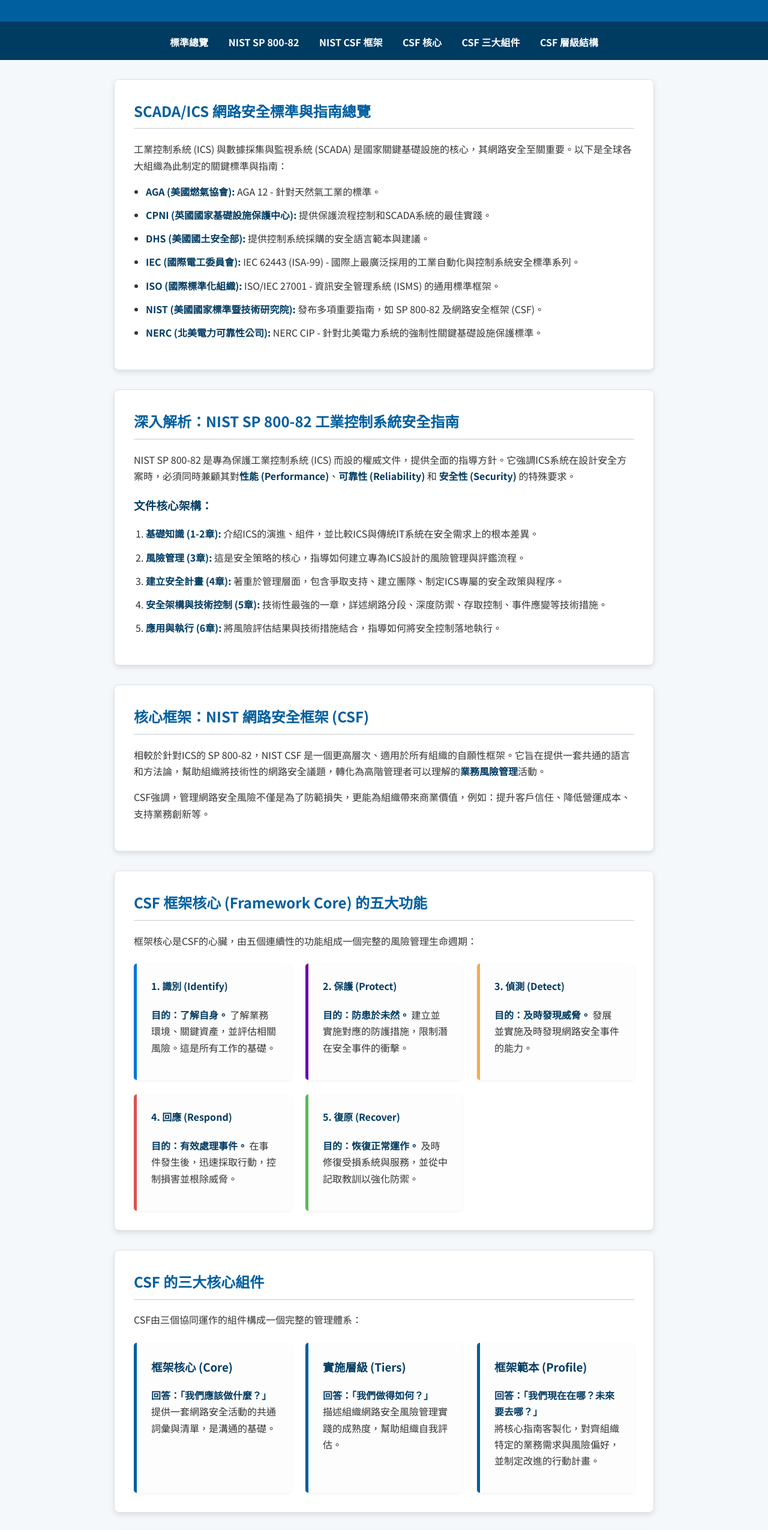
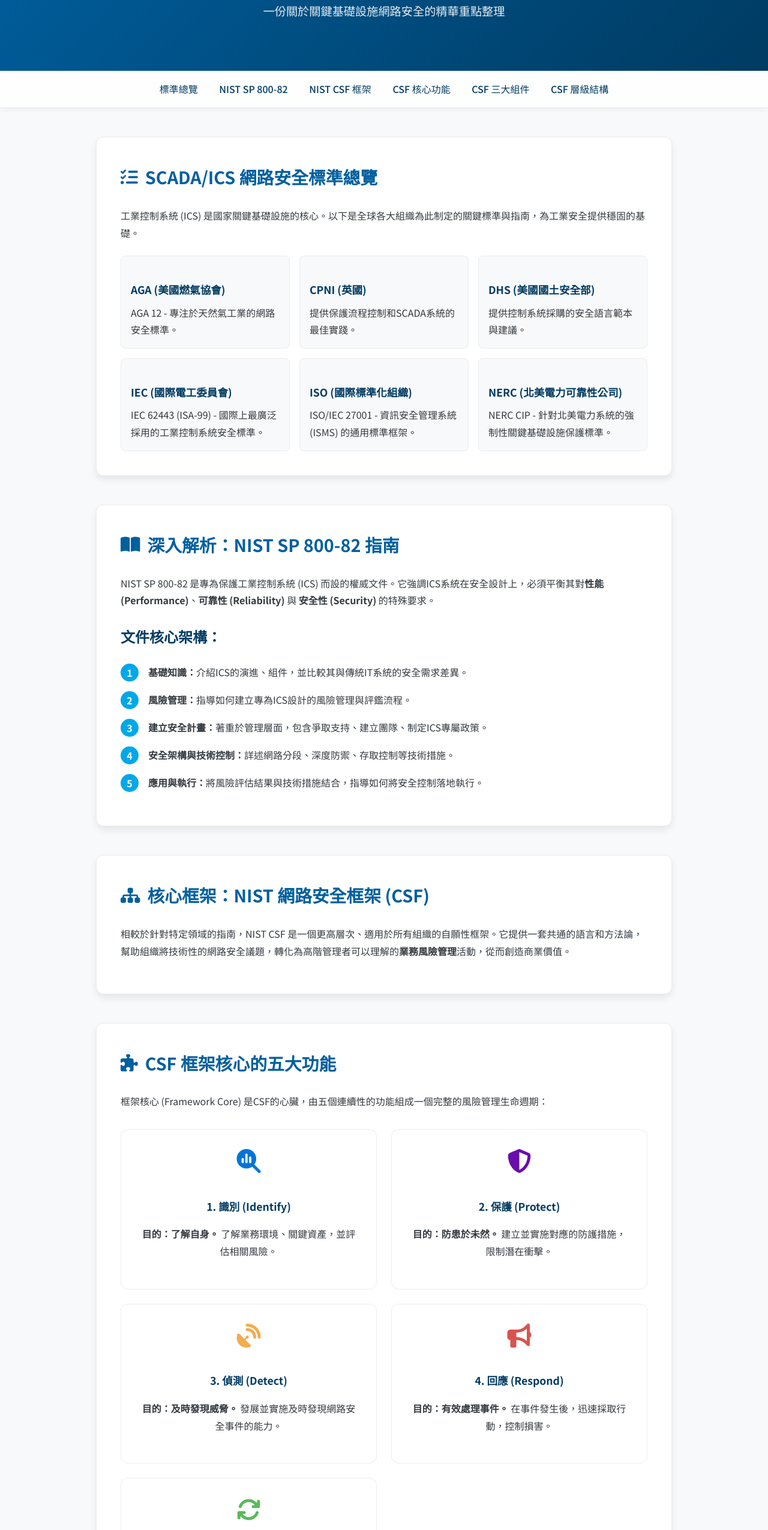
Before and after one commit to cwbdayi638/cybersecurity, a plain HTML site: page index.html in a window 1280 px wide. Shown: the part 152-2702 px from the top of the page at 60% size. Drawn offline with Linux system fonts and the light colour scheme.

Commit message:
update index.html

```diff
--- a/index.html
+++ b/index.html
@@ -3,120 +3,153 @@
 <head>
     <meta charset="UTF-8">
     <meta name="viewport" content="width=device-width, initial-scale=1.0">
-    <title>SCADA/ICS 網路安全標準與框架解析</title>
+    <title>SCADA/ICS 網路安全標準與框架解析 (優化版)</title>
     <link rel="stylesheet" href="style.css">
     <link rel="preconnect" href="https://fonts.googleapis.com">
     <link rel="preconnect" href="https://fonts.gstatic.com" crossorigin>
-    <link href="https://fonts.googleapis.com/css2?family=Noto+Sans+TC:wght@400;700&display=swap" rel="stylesheet">
+    <link href="https://fonts.googleapis.com/css2?family=Noto+Sans+TC:wght@400;500;700&display=swap" rel="stylesheet">
+    <link rel="stylesheet" href="https://cdnjs.cloudflare.com/ajax/libs/font-awesome/6.5.2/css/all.min.css">
 </head>
 <body>
     <header>
-        <h1>SCADA/ICS 網路安全標準與框架解析</h1>
-        <p>基於簡報內容的重點整理</p>
+        <div class="header-content">
+            <h1>SCADA/ICS 網路安全標準與框架解析</h1>
+            <p>一份關於關鍵基礎設施網路安全的精華重點整理</p>
+        </div>
     </header>
     <nav>
         <a href="#s1">標準總覽</a>
         <a href="#s2">NIST SP 800-82</a>
         <a href="#s3">NIST CSF 框架</a>
-        <a href="#s4">CSF 核心</a>
+        <a href="#s4">CSF 核心功能</a>
         <a href="#s5">CSF 三大組件</a>
         <a href="#s6">CSF 層級結構</a>
     </nav>
     <main>
         <section id="s1">
-            <h2>SCADA/ICS 網路安全標準與指南總覽</h2>
-            <p>工業控制系統 (ICS) 與數據採集與監視系統 (SCADA) 是國家關鍵基礎設施的核心，其網路安全至關重要。以下是全球各大組織為此制定的關鍵標準與指南：</p>
-            <ul>
-                <li><strong>AGA (美國燃氣協會):</strong> AGA 12 - 針對天然氣工業的標準。</li>
-                <li><strong>CPNI (英國國家基礎設施保護中心):</strong> 提供保護流程控制和SCADA系統的最佳實踐。</li>
-                <li><strong>DHS (美國國土安全部):</strong> 提供控制系統採購的安全語言範本與建議。</li>
-                <li><strong>IEC (國際電工委員會):</strong> IEC 62443 (ISA-99) - 國際上最廣泛採用的工業自動化與控制系統安全標準系列。</li>
-                <li><strong>ISO (國際標準化組織):</strong> ISO/IEC 27001 - 資訊安全管理系統 (ISMS) 的通用標準框架。</li>
-                <li><strong>NIST (美國國家標準暨技術研究院):</strong> 發布多項重要指南，如 SP 800-82 及網路安全框架 (CSF)。</li>
-                <li><strong>NERC (北美電力可靠性公司):</strong> NERC CIP - 針對北美電力系統的強制性關鍵基礎設施保護標準。</li>
-            </ul>
+            <h2><i class="fa-solid fa-list-check"></i> SCADA/ICS 網路安全標準總覽</h2>
+            <p>工業控制系統 (ICS) 是國家關鍵基礎設施的核心。以下是全球各大組織為此制定的關鍵標準與指南，為工業安全提供穩固的基礎。</p>
+            <div class="card-grid-small">
+                <div class="info-card"><h4>AGA (美國燃氣協會)</h4><p>AGA 12 - 專注於天然氣工業的網路安全標準。</p></div>
+                <div class="info-card"><h4>CPNI (英國)</h4><p>提供保護流程控制和SCADA系統的最佳實踐。</p></div>
+                <div class="info-card"><h4>DHS (美國國土安全部)</h4><p>提供控制系統採購的安全語言範本與建議。</p></div>
+                <div class="info-card"><h4>IEC (國際電工委員會)</h4><p>IEC 62443 (ISA-99) - 國際上最廣泛採用的工業控制系統安全標準。</p></div>
+                <div class="info-card"><h4>ISO (國際標準化組織)</h4><p>ISO/IEC 27001 - 資訊安全管理系統 (ISMS) 的通用標準框架。</p></div>
+                <div class="info-card"><h4>NERC (北美電力可靠性公司)</h4><p>NERC CIP - 針對北美電力系統的強制性關鍵基礎設施保護標準。</p></div>
+            </div>
         </section>
 
         <section id="s2">
-            <h2>深入解析：NIST SP 800-82 工業控制系統安全指南</h2>
-            <p>NIST SP 800-82 是專為保護工業控制系統 (ICS) 而設的權威文件，提供全面的指導方針。它強調ICS系統在設計安全方案時，必須同時兼顧其對<strong>性能 (Performance)</strong>、<strong>可靠性 (Reliability)</strong> 和 <strong>安全性 (Security)</strong> 的特殊要求。</p>
+            <h2><i class="fa-solid fa-book-open"></i> 深入解析：NIST SP 800-82 指南</h2>
+            <p>NIST SP 800-82 是專為保護工業控制系統 (ICS) 而設的權威文件。它強調ICS系統在安全設計上，必須平衡其對<strong>性能 (Performance)</strong>、<strong>可靠性 (Reliability)</strong> 與 <strong>安全性 (Security)</strong> 的特殊要求。</p>
             <h3>文件核心架構：</h3>
-            <ol>
-                <li><strong>基礎知識 (1-2章):</strong> 介紹ICS的演進、組件，並比較ICS與傳統IT系統在安全需求上的根本差異。</li>
-                <li><strong>風險管理 (3章):</strong> 這是安全策略的核心，指導如何建立專為ICS設計的風險管理與評鑑流程。</li>
-                <li><strong>建立安全計畫 (4章):</strong> 著重於管理層面，包含爭取支持、建立團隊、制定ICS專屬的安全政策與程序。</li>
-                <li><strong>安全架構與技術控制 (5章):</strong> 技術性最強的一章，詳述網路分段、深度防禦、存取控制、事件應變等技術措施。</li>
-                <li><strong>應用與執行 (6章):</strong> 將風險評估結果與技術措施結合，指導如何將安全控制落地執行。</li>
+            <ol class="step-list">
+                <li><span>1</span><strong>基礎知識：</strong> 介紹ICS的演進、組件，並比較其與傳統IT系統的安全需求差異。</li>
+                <li><span>2</span><strong>風險管理：</strong> 指導如何建立專為ICS設計的風險管理與評鑑流程。</li>
+                <li><span>3</span><strong>建立安全計畫：</strong> 著重於管理層面，包含爭取支持、建立團隊、制定ICS專屬政策。</li>
+                <li><span>4</span><strong>安全架構與技術控制：</strong> 詳述網路分段、深度防禦、存取控制等技術措施。</li>
+                <li><span>5</span><strong>應用與執行：</strong> 將風險評估結果與技術措施結合，指導如何將安全控制落地執行。</li>
             </ol>
         </section>
 
         <section id="s3">
-            <h2>核心框架：NIST 網路安全框架 (CSF)</h2>
-            <p>相較於針對ICS的 SP 800-82，NIST CSF 是一個更高層次、適用於所有組織的自願性框架。它旨在提供一套共通的語言和方法論，幫助組織將技術性的網路安全議題，轉化為高階管理者可以理解的<strong>業務風險管理</strong>活動。</p>
-            <p>CSF強調，管理網路安全風險不僅是為了防範損失，更能為組織帶來商業價值，例如：提升客戶信任、降低營運成本、支持業務創新等。</p>
+            <h2><i class="fa-solid fa-sitemap"></i> 核心框架：NIST 網路安全框架 (CSF)</h2>
+            <p>相較於針對特定領域的指南，NIST CSF 是一個更高層次、適用於所有組織的自願性框架。它提供一套共通的語言和方法論，幫助組織將技術性的網路安全議題，轉化為高階管理者可以理解的<strong>業務風險管理</strong>活動，從而創造商業價值。</p>
         </section>
 
         <section id="s4">
-            <h2>CSF 框架核心 (Framework Core) 的五大功能</h2>
-            <p>框架核心是CSF的心臟，由五個連續性的功能組成一個完整的風險管理生命週期：</p>
+            <h2><i class="fa-solid fa-puzzle-piece"></i> CSF 框架核心的五大功能</h2>
+            <p>框架核心 (Framework Core) 是CSF的心臟，由五個連續性的功能組成一個完整的風險管理生命週期：</p>
             <div class="functions-grid">
                 <div class="function-card identify">
+                    <i class="fa-solid fa-magnifying-glass-chart"></i>
                     <h4>1. 識別 (Identify)</h4>
-                    <p><strong>目的：了解自身。</strong> 了解業務環境、關鍵資產，並評估相關風險。這是所有工作的基礎。</p>
+                    <p><strong>目的：了解自身。</strong> 了解業務環境、關鍵資產，並評估相關風險。</p>
                 </div>
                 <div class="function-card protect">
+                    <i class="fa-solid fa-shield-halved"></i>
                     <h4>2. 保護 (Protect)</h4>
-                    <p><strong>目的：防患於未然。</strong> 建立並實施對應的防護措施，限制潛在安全事件的衝擊。</p>
+                    <p><strong>目的：防患於未然。</strong> 建立並實施對應的防護措施，限制潛在衝擊。</p>
                 </div>
                 <div class="function-card detect">
+                    <i class="fa-solid fa-satellite-dish"></i>
                     <h4>3. 偵測 (Detect)</h4>
                     <p><strong>目的：及時發現威脅。</strong> 發展並實施及時發現網路安全事件的能力。</p>
                 </div>
                 <div class="function-card respond">
+                    <i class="fa-solid fa-bullhorn"></i>
                     <h4>4. 回應 (Respond)</h4>
-                    <p><strong>目的：有效處理事件。</strong> 在事件發生後，迅速採取行動，控制損害並根除威脅。</p>
+                    <p><strong>目的：有效處理事件。</strong> 在事件發生後，迅速採取行動，控制損害。</p>
                 </div>
                 <div class="function-card recover">
+                    <i class="fa-solid fa-arrows-rotate"></i>
                     <h4>5. 復原 (Recover)</h4>
-                    <p><strong>目的：恢復正常運作。</strong> 及時修復受損系統與服務，並從中記取教訓以強化防禦。</p>
+                    <p><strong>目的：恢復正常運作。</strong> 及時修復受損系統，並從中記取教訓。</p>
                 </div>
             </div>
         </section>
 
         <section id="s5">
-            <h2>CSF 的三大核心組件</h2>
-            <p>CSF由三個協同運作的組件構成一個完整的管理體系：</p>
+            <h2><i class="fa-solid fa-layer-group"></i> CSF 的三大核心組件</h2>
+            <p>CSF由三個協同運作的組件構成一個完整的管理體系，回答了三個關鍵問題：</p>
             <div class="components-grid">
                 <div class="component-card">
                     <h3>框架核心 (Core)</h3>
-                    <p><strong>回答：「我們應該做什麼？」</strong><br>提供一套網路安全活動的共通詞彙與清單，是溝通的基礎。</p>
+                    <p class="question">「我們應該做什麼？」</p>
+                    <p>提供一套網路安全活動的共通詞彙與清單，是溝通的基礎。</p>
                 </div>
                 <div class="component-card">
                     <h3>實施層級 (Tiers)</h3>
-                    <p><strong>回答：「我們做得如何？」</strong><br>描述組織網路安全風險管理實踐的成熟度，幫助組織自我評估。</p>
+                    <p class="question">「我們做得如何？」</p>
+                    <p>描述組織網路安全風險管理實踐的成熟度，幫助組織自我評估。</p>
                 </div>
                 <div class="component-card">
                     <h3>框架範本 (Profile)</h3>
-                    <p><strong>回答：「我們現在在哪？未來要去哪？」</strong><br>將核心指南客製化，對齊組織特定的業務需求與風險偏好，並制定改進的行動計畫。</p>
+                    <p class="question">「我們現在在哪？未來要去哪？」</p>
+                    <p>將核心指南客製化，對齊組織的業務需求，並制定改進的行動計畫。</p>
                 </div>
             </div>
         </section>
 
         <section id="s6">
-            <h2>CSF 框架核心的層級結構與參考資訊</h2>
-            <p>框架核心內部具有一個精細的層級結構，並對應到現有的國際標準，使其非常實用。</p>
+            <h2><i class="fa-solid fa-code-branch"></i> CSF 層級結構與參考資訊</h2>
+            <p>框架核心內部具有精細的層級結構，並對應到現有的國際標準，使其非常實用。</p>
             <h3>三層結構：</h3>
-            <ul>
+            <ul class="hierarchy-list">
                 <li><strong>功能 (Function):</strong> 最高層級，如「識別」。</li>
                 <li><strong>類別 (Category):</strong> 功能的子集，如「治理 (Governance)」。</li>
                 <li><strong>子類別 (Subcategory):</strong> 最精細的行動指引，如「已建立組織資訊安全政策」。</li>
             </ul>
-            <h3>參考資訊 (Informative References):</h3>
-            <p>CSF最實用的特色之一，是它為每個「子類別」提供了對應到現有國際標準（如 <strong>ISO 27001, COBIT, NIST SP 800-53</strong>）的參考。這讓已導入其他標準的組織能快速對應，識別差距，而非從零開始，使其成為一個強大的整合工具。</p>
+            <h3><i class="fa-solid fa-link"></i> 核心特色：參考資訊 (Informative References)</h3>
+            <p>CSF 最實用的特色之一，是它為每個「子類別」提供了對應到現有國際標準（如 <strong>ISO 27001, COBIT, NIST SP 800-53</strong>）的參考。這讓CSF成為一個能整合各種安全標準的「共通語言」和「翻譯工具」。</p>
         </section>
     </main>
     <footer>
         <p>內容整理自 Gemini AI & Presentation Slides. &copy; 2025</p>
     </footer>
+
+    <a id="back-to-top" href="#"><i class="fa-solid fa-arrow-up"></i></a>
+
+    <script>
+        // 平滑捲動至錨點
+        document.querySelectorAll('a[href^="#"]').forEach(anchor => {
+            anchor.addEventListener('click', function (e) {
+                e.preventDefault();
+                document.querySelector(this.getAttribute('href')).scrollIntoView({
+                    behavior: 'smooth'
+                });
+            });
+        });
+
+        // 返回頂部按鈕的顯示/隱藏
+        let backToTopBtn = document.getElementById('back-to-top');
+        window.onscroll = function () {
+            if (document.body.scrollTop > 100 || document.documentElement.scrollTop > 100) {
+                backToTopBtn.style.display = 'block';
+            } else {
+                backToTopBtn.style.display = 'none';
+            }
+        };
+    </script>
 </body>
 </html>
--- a/style.css
+++ b/style.css
@@ -1,16 +1,23 @@
 :root {
     --primary-color: #005f9e;
     --secondary-color: #003b62;
-    --bg-color: #f4f8fa;
-    --text-color: #333;
+    --accent-color: #00a8e8;
+    --bg-color: #f8f9fa;
+    --text-color: #343a40;
     --card-bg: #ffffff;
-    --border-color: #dee2e6;
-    --shadow: 0 4px 8px rgba(0,0,0,0.1);
+    --border-color: #e9ecef;
+    --shadow: 0 6px 12px rgba(0,0,0,0.08);
+    --border-radius: 12px;
+    --transition-speed: 0.3s;
+}
+
+html {
+    scroll-behavior: smooth;
 }
 
 body {
-    font-family: 'Noto Sans TC', sans-serif;
-    line-height: 1.7;
+    font-family: 'Noto Sans TC', -apple-system, BlinkMacSystemFont, "Segoe UI", Roboto, "Helvetica Neue", Arial, sans-serif;
+    line-height: 1.8;
     background-color: var(--bg-color);
     color: var(--text-color);
     margin: 0;
@@ -18,139 +25,214 @@ body {
 }
 
 header {
-    background-color: var(--primary-color);
+    background: linear-gradient(135deg, var(--primary-color), var(--secondary-color));
     color: white;
     text-align: center;
-    padding: 2rem 1rem;
-    border-bottom: 5px solid var(--secondary-color);
+    padding: 4rem 1.5rem;
+    position: relative;
+    overflow: hidden;
 }
 
 header h1 {
     margin: 0;
-    font-size: 2.5rem;
+    font-size: 2.8rem;
+    font-weight: 700;
+    text-shadow: 0 2px 4px rgba(0,0,0,0.2);
 }
 
 header p {
     margin-top: 0.5rem;
-    font-size: 1.1rem;
+    font-size: 1.2rem;
+    font-weight: 400;
     opacity: 0.9;
+    max-width: 600px;
+    margin-left: auto;
+    margin-right: auto;
 }
 
 nav {
-    background-color: var(--secondary-color);
+    background-color: rgba(255, 255, 255, 0.85);
+    backdrop-filter: blur(10px);
     padding: 1rem;
     text-align: center;
     position: sticky;
     top: 0;
     z-index: 1000;
+    box-shadow: 0 2px 10px rgba(0,0,0,0.05);
+    border-bottom: 1px solid var(--border-color);
 }
 
 nav a {
-    color: white;
+    color: var(--secondary-color);
     text-decoration: none;
-    margin: 0 15px;
-    font-weight: bold;
+    margin: 0 1rem;
+    font-weight: 500;
     font-size: 1rem;
-    transition: color 0.3s;
+    transition: color var(--transition-speed);
 }
 
 nav a:hover {
-    color: #a7d8ff;
+    color: var(--accent-color);
 }
 
 main {
-    max-width: 900px;
-    margin: 2rem auto;
-    padding: 0 1rem;
+    max-width: 960px;
+    margin: 3rem auto;
+    padding: 0 1.5rem;
 }
 
 section {
     background-color: var(--card-bg);
+    border-radius: var(--border-radius);
+    padding: 2.5rem;
+    margin-bottom: 3rem;
+    box-shadow: var(--shadow);
     border: 1px solid var(--border-color);
-    border-radius: 8px;
-    padding: 2rem;
-    margin-bottom: 2rem;
-    box-shadow: var(--shadow);
 }
 
 h2 {
     color: var(--primary-color);
-    border-bottom: 2px solid var(--border-color);
-    padding-bottom: 0.5rem;
+    font-size: 1.8rem;
+    font-weight: 700;
     margin-top: 0;
+    display: flex;
+    align-items: center;
+    gap: 0.75rem;
 }
 
-h3, h4 {
+h3 {
     color: var(--secondary-color);
+    font-size: 1.5rem;
 }
 
-ul, ol {
-    padding-left: 20px;
+h4 {
+    color: var(--secondary-color);
+    font-size: 1.1rem;
+    margin-bottom: 0.5rem;
 }
 
-li {
-    margin-bottom: 0.75rem;
+.card-grid-small {
+    display: grid;
+    grid-template-columns: repeat(auto-fit, minmax(250px, 1fr));
+    gap: 1rem;
+    margin-top: 1.5rem;
 }
 
-strong {
-    color: var(--secondary-color);
+.info-card {
+    background: #f8f9fa;
+    padding: 1rem;
+    border-radius: 8px;
+    border: 1px solid var(--border-color);
+}
+.info-card p { margin: 0; }
+
+.step-list {
+    list-style: none;
+    padding-left: 0;
+    margin-top: 1.5rem;
+}
+.step-list li {
+    display: flex;
+    align-items: flex-start;
+    margin-bottom: 1rem;
+}
+.step-list span {
+    background-color: var(--accent-color);
+    color: white;
+    font-weight: 700;
+    border-radius: 50%;
+    width: 30px;
+    height: 30px;
+    display: inline-flex;
+    align-items: center;
+    justify-content: center;
+    margin-right: 1rem;
+    flex-shrink: 0;
 }
 
 .functions-grid, .components-grid {
     display: grid;
     gap: 1.5rem;
-    margin-top: 1.5rem;
+    margin-top: 2rem;
 }
 
 .functions-grid {
-    grid-template-columns: repeat(auto-fit, minmax(250px, 1fr));
+    grid-template-columns: repeat(auto-fit, minmax(280px, 1fr));
 }
-
 .components-grid {
     grid-template-columns: repeat(auto-fit, minmax(250px, 1fr));
 }
 
 .function-card, .component-card {
-    border-left: 5px solid;
-    padding: 1.5rem;
-    border-radius: 5px;
-    background-color: #fdfdfd;
-    box-shadow: 0 2px 5px rgba(0,0,0,0.05);
+    padding: 2rem;
+    border-radius: var(--border-radius);
+    background-color: var(--card-bg);
+    text-align: center;
+    border: 1px solid var(--border-color);
+    transition: transform var(--transition-speed), box-shadow var(--transition-speed);
+}
+.function-card:hover, .component-card:hover {
+    transform: translateY(-5px);
+    box-shadow: 0 10px 20px rgba(0,0,0,0.1);
 }
 
-.function-card h4, .component-card h3 {
-    margin-top: 0;
+.function-card i {
+    font-size: 2.5rem;
+    margin-bottom: 1rem;
+}
+.function-card.identify i { color: #0275d8; }
+.function-card.protect i { color: #6a0dad; }
+.function-card.detect i { color: #f0ad4e; }
+.function-card.respond i { color: #d9534f; }
+.function-card.recover i { color: #5cb85c; }
+
+.component-card .question {
+    font-weight: 500;
+    color: var(--primary-color);
+    font-size: 1.1rem;
+    margin-bottom: 1rem;
 }
 
-.function-card.identify { border-color: #0275d8; }
-.function-card.protect { border-color: #6a0dad; }
-.function-card.detect { border-color: #f0ad4e; }
-.function-card.respond { border-color: #d9534f; }
-.function-card.recover { border-color: #5cb85c; }
-
-.component-card {
-    border-color: var(--primary-color);
+.hierarchy-list {
+    list-style-type: '→  ';
+    padding-left: 1.5rem;
 }
 
 footer {
     text-align: center;
-    padding: 1.5rem;
-    background-color: #e9ecef;
-    color: #6c757d;
+    padding: 2rem;
+    background-color: var(--secondary-color);
+    color: rgba(255, 255, 255, 0.7);
     font-size: 0.9rem;
-    border-top: 1px solid var(--border-color);
 }
 
-@media (max-width: 600px) {
-    header h1 {
-        font-size: 1.8rem;
-    }
-    nav {
-        display: flex;
-        flex-direction: column;
-        align-items: center;
-    }
-    nav a {
-        margin: 5px 0;
-    }
+#back-to-top {
+    position: fixed;
+    bottom: 25px;
+    right: 25px;
+    display: none;
+    background-color: var(--accent-color);
+    color: white;
+    border: none;
+    border-radius: 50%;
+    width: 50px;
+    height: 50px;
+    font-size: 1.2rem;
+    cursor: pointer;
+    box-shadow: 0 4px 10px rgba(0,0,0,0.2);
+    transition: background-color var(--transition-speed), transform var(--transition-speed);
+    z-index: 1001;
+    display: none; /* JS will handle this */
+    place-items: center; /* Modern way to center */
 }
+#back-to-top:hover {
+    background-color: var(--primary-color);
+    transform: scale(1.1);
+}
+
+@media (max-width: 768px) {
+    header h1 { font-size: 2.2rem; }
+    nav { flex-wrap: wrap; justify-content: center; }
+    nav a { margin: 0.5rem; }
+    section { padding: 1.5rem; }
+}
```
Also changed, not shown: 1 other file.
